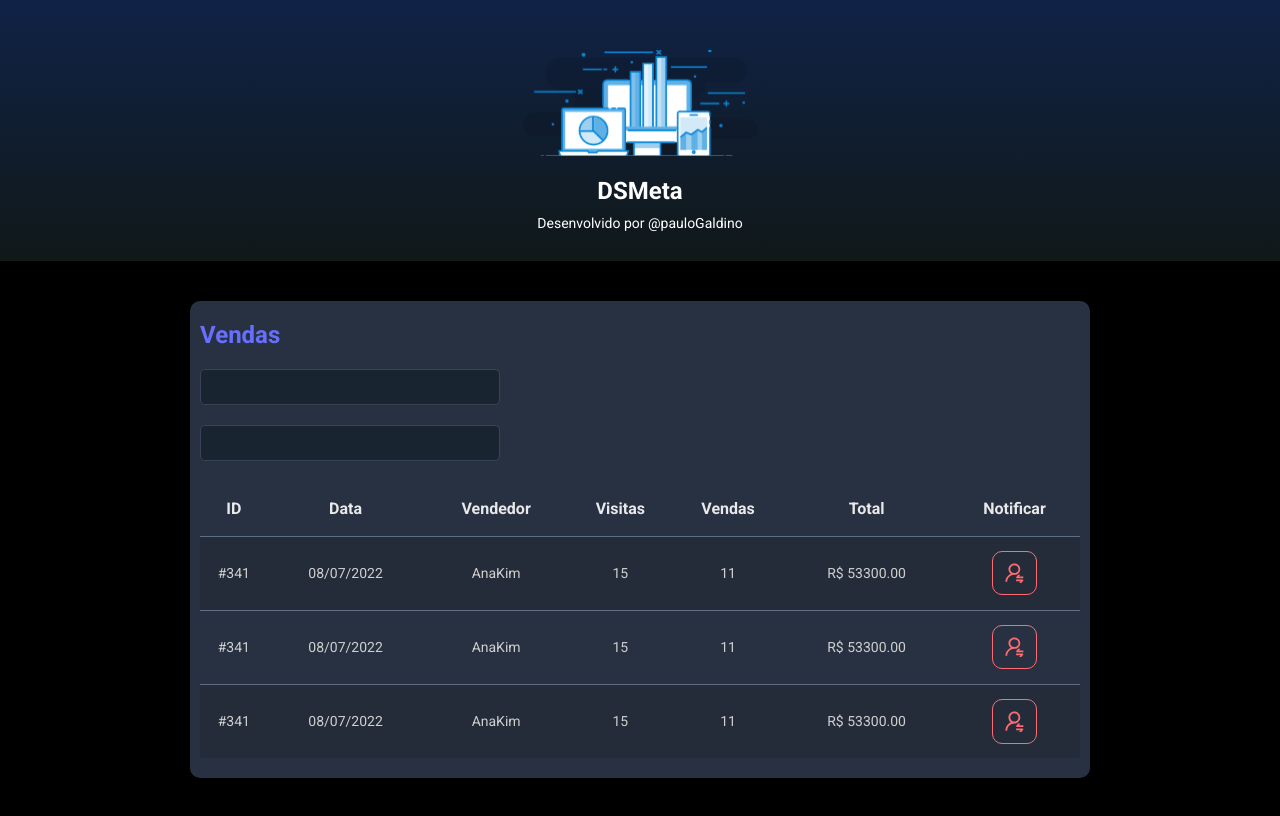
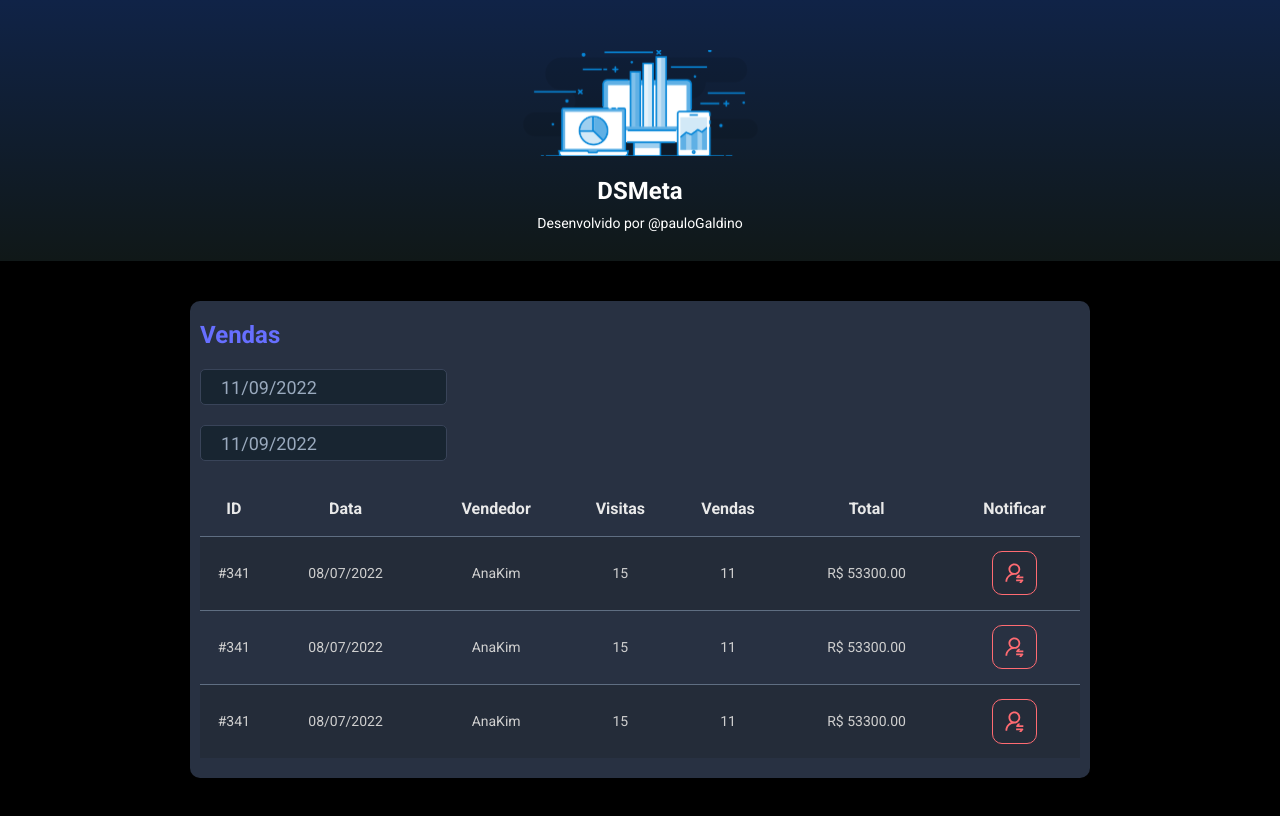
Before and after one commit to dnadocodigo/dsmeta.react.spring.github.io, a React (Vite) app in the folder frontend/: page / in a window 1280 px wide. Built offline with nearby package versions, Linux system fonts and the light colour scheme.

Commit message:
Datpicker

```diff
--- a/frontend/package.json
+++ b/frontend/package.json
@@ -9,7 +9,9 @@
     "preview": "vite preview"
   },
   "dependencies": {
+    "@types/react-datepicker": "4.4.2",
     "react": "^18.2.0",
+    "react-datepicker": "4.8.0",
     "react-dom": "^18.2.0"
   },
   "devDependencies": {
--- a/frontend/src/components/salesCard/index.tsx
+++ b/frontend/src/components/salesCard/index.tsx
@@ -1,17 +1,28 @@
-import NotificationButton from '../notificatioButton/Index';
-import './card.css';
+import DatePicker from "react-datepicker";
+import "react-datepicker/dist/react-datepicker.css";
+import NotificationButton from "../notificatioButton/Index";
+import "./card.css";
 
-
-function SalesCard(){
-  return(
+function SalesCard() {
+  return (
     <div className="sales-card">
       <h2 className="sales-title">Vendas</h2>
       <div className="sales-form">
         <div className="sales-form-item">
-            <input type="text" />
+          <DatePicker
+            selected={new Date()}
+            onChange={(date: Date) => {}}
+            className="dsmeta-form-control"
+            dateFormat="dd/MM/yyyy"
+          />
         </div>
         <div className="sales-form-item">
-            <input type="text" />
+          <DatePicker
+            selected={new Date()}
+            onChange={(date: Date) => {}}
+            className="dsmeta-form-control"
+            dateFormat="dd/MM/yyyy"
+          />
         </div>
       </div>
       <div>
@@ -71,7 +82,7 @@
         </table>
       </div>
     </div>
-  )
+  );
 }
 
-export default SalesCard
+export default SalesCard;
```
Also changed, not shown: 1 other file (tests, documents, lock files or other folders). Lines whose indentation alone changed are shown as unchanged.
